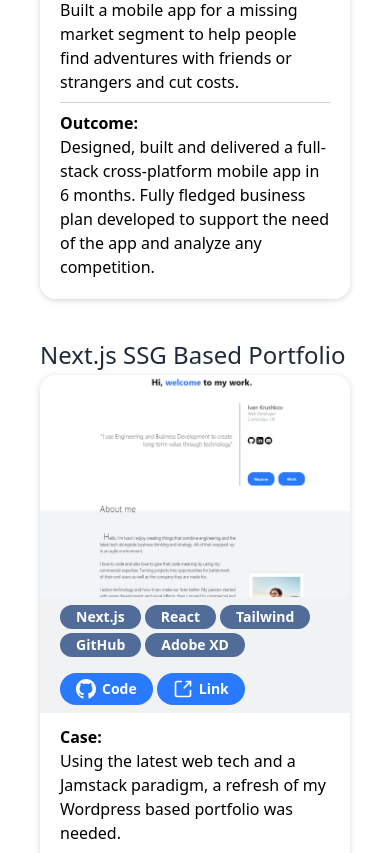
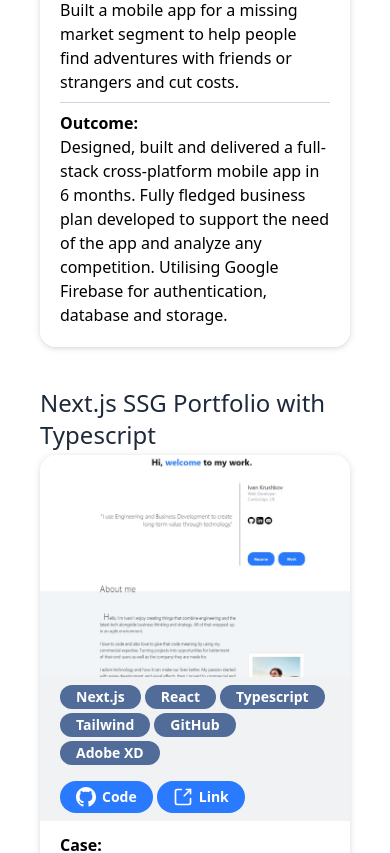
Before and after one commit to Piperapk/pipera-portfolio, a Next.js app: page / in a window 390 px wide. Shown: the part 2640-3493 px from the top of the page. Built offline with nearby package versions, Linux system fonts and the light colour scheme.

Commit message:
Updated readme, fixed typos.

```diff
--- a/components/AboutMe.tsx
+++ b/components/AboutMe.tsx
@@ -27,7 +27,7 @@
                         commercial expertise. Turning projects into opportunities for betterment
                         of their end users as well as the company they are made for.
 
-                        I adore technology and how it can make our lives better. My passion started with game development and visual effects, then I moved to commercial and business development to see where best I can apply new technology and that leads me to today where I want to directly engineer the projects I'm standing behind and drive myself and teams forward with my business mind.
+                        I adore technology and how it can make our lives better. My passion started with game development and visual effects, then I moved to commercial and business development to see where best I can apply new technology. That leads me to today, where I want to directly engineer the projects I'm standing behind and drive myself and teams forward with my business mind.
                         `}
                     </p>
                     <div className="hidden sm:block sm:basis-1/3 self-end sm:pl-12 sm:pt-5 containerWidth:pt-0">
--- a/components/Resume.tsx
+++ b/components/Resume.tsx
@@ -37,7 +37,7 @@
                         <Text_Card title={"Engineering"} sections={[
                             {sectionId: 0, sectionTitle: "Software development skills:", sectionList: [
                                 "Writing efficient, maintainable and testable code.",
-                                "Use and knowledge of RESTFul and GraphQL APIs.",
+                                "Use and knowledge of RESTful and GraphQL APIs.",
                                 "High flexibility and quick learning on the tools required for each project.",
                                 "Experience of cross-platform development for Android, iOS and the web.",
                                 "Writing user stories with focus on delivering value to the end user."
--- a/components/Work.tsx
+++ b/components/Work.tsx
@@ -26,16 +26,16 @@
                 <Work_Card containerWidth={containerWidth}
                 title={"Adventureme - Full-stack Travel Sharing App "}
                 textBodyCase={"Built a mobile app for a missing market segment to help people find adventures with friends or strangers and cut costs."}
-                textBodyOutcome={"Designed, built and delivered a full-stack cross-platform mobile app in 6 months. Fully fledged business plan developed to support the need of the app and analyze any competition."}
+                textBodyOutcome={"Designed, built and delivered a full-stack cross-platform mobile app in 6 months. Fully fledged business plan developed to support the need of the app and analyze any competition. Utilising Google Firebase for authentication, database and storage."}
                 tagButtons={[{text: "JavaScript"}, {text: "Vue"}, {text: "NativeScript"}, {text: "Firebase"}, {text: "Unsplash API"}]}
                 linkButtons={[{text: "Code", imgPath: "/media/icon_github.svg", imgUrl: "https://github.com/Piperapk/AdventureTimeShare"}, {text: "Play Store", imgPath: "/media/icon_playstore.svg", imgUrl: "https://play.google.com/store/apps/details?id=com.adventuretime.test1&hl=en&gl=US"}]}
                 image="/media/work/adventureme.jpg"
                 />
                 <Work_Card containerWidth={containerWidth}
-                title={"Next.js SSG Based Portfolio"}
+                title={"Next.js SSG Portfolio with Typescript"}
                 textBodyCase={"Using the latest web tech and a Jamstack paradigm, a refresh of my Wordpress based portfolio was needed. "}
-                textBodyOutcome={"New portfolio. Fluid, fast and build from scratch on the latest available web frameworks. Designed with inspiration from Bauhaus and the Modernism movements. Deployed on the edge."}
-                tagButtons={[{text: "Next.js"}, {text: "React"}, {text: "Tailwind"}, {text: "GitHub"},{text: "Adobe XD"}]}
+                textBodyOutcome={"New portfolio. Fluid, fast and built from scratch on the latest available web frameworks. Designed with inspiration from Bauhaus and the Modernism movements. Deployed on the edge."}
+                tagButtons={[{text: "Next.js"}, {text: "React"}, {text: "Typescript"}, {text: "Tailwind"}, {text: "GitHub"},{text: "Adobe XD"}]}
                 linkButtons={[{text: "Code", imgPath: "/media/icon_github.svg", imgUrl: "https://github.com/Piperapk/pipera-portfolio"}, {text: "Link", imgPath: "/media/icon_link.svg", imgUrl: "https://ikrushkov.com"}]}
                 image="/media/work/portfolio.jpg"
                 />
@@ -57,7 +57,7 @@
             <div className="p-10 sm:pt-10 space-y-10">
                 <Work_Card_Small containerWidth={containerWidth}
                 title={"OpenRCT2 - Roller Coaster Tycoon 2"}
-                textBody={"Supporting one of my favourite games with its open source implementation. Successfully added and merged new features. Collaborating over on the main GibHub page of the project with other contributors."}
+                textBody={"Supporting one of my favourite games with its open source implementation. Successfully added and merged new features. Collaborating over on the main GitHub page of the project with other contributors."}
                 tagButtons={[{text: "C++"}, {text: "Git"}]}
                 linkButtons={[{text: "Code", imgPath: "/media/icon_github.svg", imgUrl: "https://github.com/OpenRCT2/OpenRCT2"}, {text: "Website", imgPath: "/media/icon_link.svg", imgUrl: "https://openrct2.org/"}]}
                 />
--- a/components/cards/Work_Card.tsx
+++ b/components/cards/Work_Card.tsx
@@ -72,7 +72,7 @@
                         <Image src={image} alt="work project" height="500" width="700" className="object-cover"/>
                     </div>
 
-                    <div className="sm:hidden">
+                    <div className="sm:hidden flex-auto">
                         <div className="flex-auto min-w-full min-h-max bg-gray-300/30
                             flex flex-wrap">
                                 <div className="min-h-[48px]
```
Also changed, not shown: 1 other file (tests, documents, lock files or other folders).
